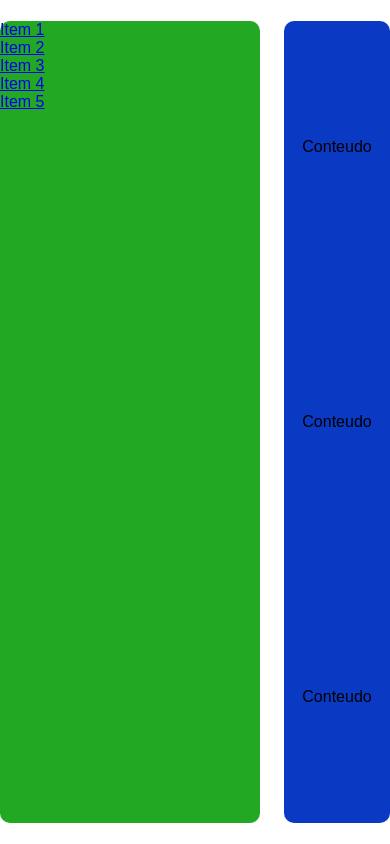
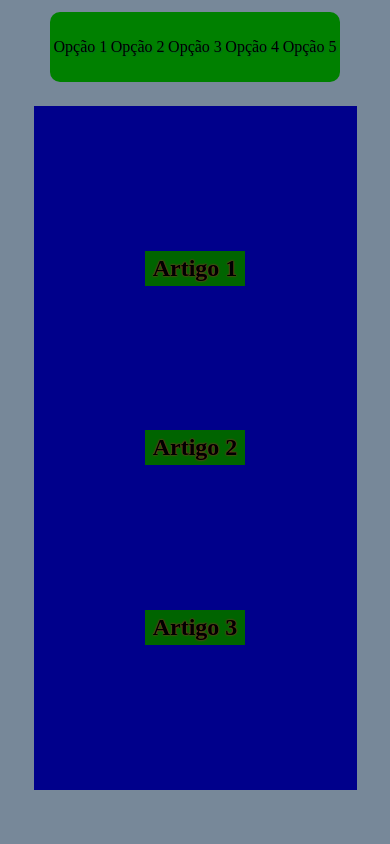
Before and after one commit to isauke/projetos2026, a plain HTML site: page charleno/sidebar/index.html in a window 390 px wide. Drawn offline with Linux system fonts and the light colour scheme.

Commit message:
Sidebar feita

```diff
--- a/charleno/sidebar/index.html
+++ b/charleno/sidebar/index.html
@@ -1,5 +1,5 @@
 <!DOCTYPE html>
-<html>
+<html lang="pt-br">
 <head>
     <meta charset="UTF-8">
     <meta name="viewport" content="width=device-width, initial-scale=1.0">
@@ -8,29 +8,26 @@
 </head>
 <body>
     <div class="layout">
-
-        <div id="aside">
+        <aside>
             <ul>
-                <li><a href="#">Item 1</a></li>
-                <li><a href="#">Item 2</a></li>
-                <li><a href="#">Item 3</a></li>
-                <li><a href="#">Item 4</a></li>
-                <li><a href="#">Item 5</a></li>
+                <li><a href="#">Opção 1</a></li>
+                <li><a href="#">Opção 2</a></li>
+                <li><a href="#">Opção 3</a></li>
+                <li><a href="#">Opção 4</a></li>
+                <li><a href="#">Opção 5</a></li>
             </ul>
-        </div>
-
-        <div id="main">
-            <article class="conteudo">
-                Conteudo
+        </aside>
+        <main>
+            <article class="art">
+                <h2>Artigo 1</h2>
             </article>
-            <article class="conteudo">
-                Conteudo
+            <article class="art">
+                <h2>Artigo 2</h2>
             </article>
-            <article class="conteudo">
-                Conteudo
+            <article class="art">
+                <h2>Artigo 3</h2>
             </article>
-        </div>
-
+        </main>
     </div>
 </body>
 </html>
--- a/charleno/sidebar/style.css
+++ b/charleno/sidebar/style.css
@@ -1,36 +1,86 @@
 *{
     margin: 0px;
     padding: 0px;
-    font-family:Arial, Helvetica, sans-seri ;
+    box-sizing: border-box;
+}
+body{
+    width: 100vw;
+    height: 100vh;
+    background-color: lightslategray;
 }
 .layout{
     width: 100vw;
-    height: 100vh;
+    height: 95vh;
     display: flex;
-    justify-content: space-evenly;
+    justify-content: center;
     align-items: center;
     gap: 24px;
 }
-#aside{
-    background-color: rgb(34, 168, 34);
-    height: 95vh;
+aside{
+    background-color: green;
+    height: 90vh;
     border-radius: 10px;
     flex: 0 0 260px;
+
 }
-#main{
-    background-color: rgb(10, 57, 196);
-    height: 95vh;
-    width: calc(100vw - 300px);
-    border-radius:10px;
-    flex: 1 1 0;
-
+main{
+    background-color: darkblue;
+    height: 90vh;
     display: flex;
+    flex-direction: column;
     align-items: center;
     justify-content: space-evenly;
-    gap: 24px;
     flex-wrap: wrap;
+    flex: 1 1 0;
 }
 ul{
     display: flex;
     flex-direction: column;
+    list-style: none;
 }
+a{
+    text-decoration: none;
+    color: rgb(0, 0, 0);
+    font-family: 'Times New Roman', Times, serif;
+    font-size: 30px;
+    text-shadow: 1px 1px 1px rgb(1, 110, 30);
+    transition: .5s;
+}
+.art{
+    display: flex;
+    background-color: darkgreen;
+    text-shadow: 0px 0px 2px crimson;
+    justify-content: center;
+    align-items: center;
+    width: 100px;
+    height: 35px;
+}
+
+a:hover{
+    color: crimson;
+}
+@media (max-width: 768px){
+    .layout{
+        flex-direction: column;
+    }
+    aside{
+        display: flex;
+        align-items: center;
+        flex: none;
+        width: calc(100vw - 100px);
+        height: 70px;
+    }
+    main{
+        flex: none;
+        width: calc(100vw - 67px);
+        height: 81vh;
+    }
+    ul{
+        width: 100%;
+        flex-direction: row;
+        justify-content: space-evenly;
+    }
+    a{
+        font-size: 1rem;
+    }
+}
```
